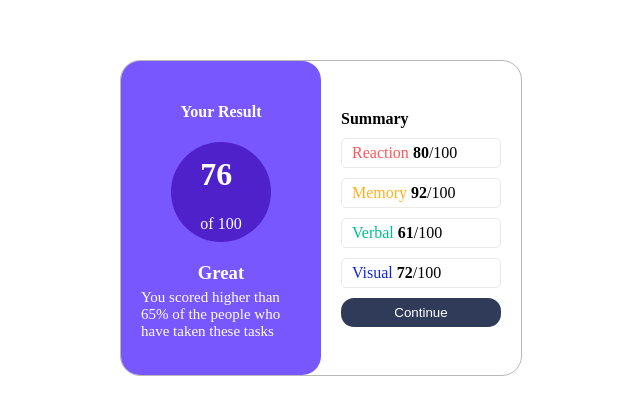
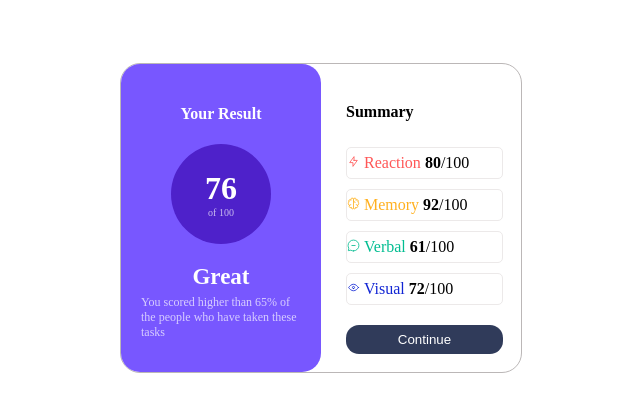
Before and after one commit to ClarenceG01/flexbox-challenge, a plain HTML site: page index.html in a window 1280 px wide. Shown: the part 190-604 px from the top of the page, without its empty margins (319-959 px from the left). Drawn offline with Linux system fonts and the light colour scheme.

Commit message:
change the design and adds images

```diff
--- a/index.html
+++ b/index.html
@@ -12,8 +12,10 @@
         <div class="result-container">
             <h4>Your Result</h4>
             <div class="percentage">
-                <div class="percentage-circle">
+                <div class="actual-result">
                     <h1>76</h1>
+                </div>
+                <div class="out-of">
                     <p>of 100</p>
                 </div>
             </div>
@@ -24,26 +26,39 @@
         </div>
 
         <div class="summary-container">
+            <h4>Summary</h4>
             <div class="summary-box">
-                <h4>Summary</h4>
-                    <div class="summary-content">
-                        <p class="summary-category" id="reaction-text">Reaction</p>
+                    <div class="summary-content" id="reaction">
+                        <div class="colored">
+                            <img src="images/icon-reaction.svg">
+                            <p class="summary-category" id="reaction-text">Reaction</p>
+                        </div>
                         <p class="summary-value"><b>80</b>/100</p>
                     </div>
                     <div class="summary-content" >
-                        <p class="summary-category" id="memory-text">Memory</p>
+                        <div class="colored">
+                            <img src="images/icon-memory.svg">
+                            <p class="summary-category" id="memory-text">Memory</p>
+                        </div>
                         <p class="summary-value"><b>92</b>/100</p>
                     </div>
                     <div class="summary-content">
-                        <p class="summary-category" id="verbal-text">Verbal</p>
+                        <div class="colored">
+                            <img src="images/icon-verbal.svg">
+                            <p class="summary-category" id="verbal-text">Verbal</p>
+                        </div>
                         <p class="summary-value"><b>61</b>/100</p>
                     </div>
-                    <div class="summary-content">
-                        <p class="summary-category" id="visual-text">Visual</p>
+                    <div class="summary-content" id="visual">
+                        <div class="colored">
+                            <img src="images/icon-visual.svg">
+                            <p class="summary-category" id="visual-text">Visual</p>
+                        </div>
                         <p class="summary-value"><b>72</b>/100</p>
                     </div>
-                    <button>Continue</button>
+
             </div>
+            <button id="continue-btn">Continue</button>
 
         </div>
 
--- a/style.css
+++ b/style.css
@@ -26,53 +26,88 @@ body{
     align-items: center;
     border-radius: 19px;
 }
-
 .percentage{
     background-color:hsla(256, 72%, 46%, 1);
     width: 100px;
     height: 100px;
     border-radius: 50%;
     display: flex;
+    flex-direction: column;
     justify-content: center;
     align-items: center;
+}
+.percentage h1{
+    font-weight: 900;
+    display: block;
+}
+.actual-result h1{
+    padding: 0;
+    margin: 0;
+}
+.out-of p{
+    padding: 0;
+    margin: 0;
+    font-size: 10px;
+    opacity: 0.7;
 }
 .report h3{
     margin: 20px 0 5px 0;
     text-align: center;
+    font-size: 23px;
+    font-weight: 900;
+    display: block;
 }
 .report p{
     margin-top: 0;
-    font-size: 15px;
+    font-size: 12px;
     font-family: 'Hanken Grotesk';
+    opacity: 0.7;
 }
 .summary-container{
     width: 200px;
-    padding: 20px;
-    display: flex;
-    flex-direction: column;
+    padding: 18px 18px 18px 25px;
+    /* display: flex;
+    flex-direction: column; */
     box-sizing: border-box;
     border-radius: 19px;
 }
-.summary-container h4{
-    margin: 0;
+.summary-box h4{
+    margin:0;
 }
 .summary-content{
     border: 1px solid rgb(236, 233, 233);
     border-radius: 5px;
-    padding: 5px 10px;
-    margin: 10px 0;
+    padding: 6px 0;
+    margin: 5px 0;
     width: 100%;
 }
 .summary-content p{
     display: inline;
 }
-.summary-box button{
+.summary-content img{
+    width: 13px;
+    height: 13px;
+}
+.summary-content .colored{
+    display: inline;
+}
+.summary-box{
+    display:flex;
+    flex-direction: column;
+}
+.summary-container button{
     width: 100%;
     padding: 7px;
     color: white;
     background-color:hsl(224, 30%, 27%);
     border: none;
     border-radius: 13px;
+}
+#visual{
+    margin-bottom: 10px;
+}
+#continue-btn{
+    margin-top: 10px;
 }
 #reaction-text{
     color: hsl(0, 100%, 67%);
```
Also changed, not shown: images/favicon-32x32.png (added), images/icon-memory.svg (added), images/icon-reaction.svg (added), images/icon-verbal.svg (added), images/icon-visual.svg (added).
